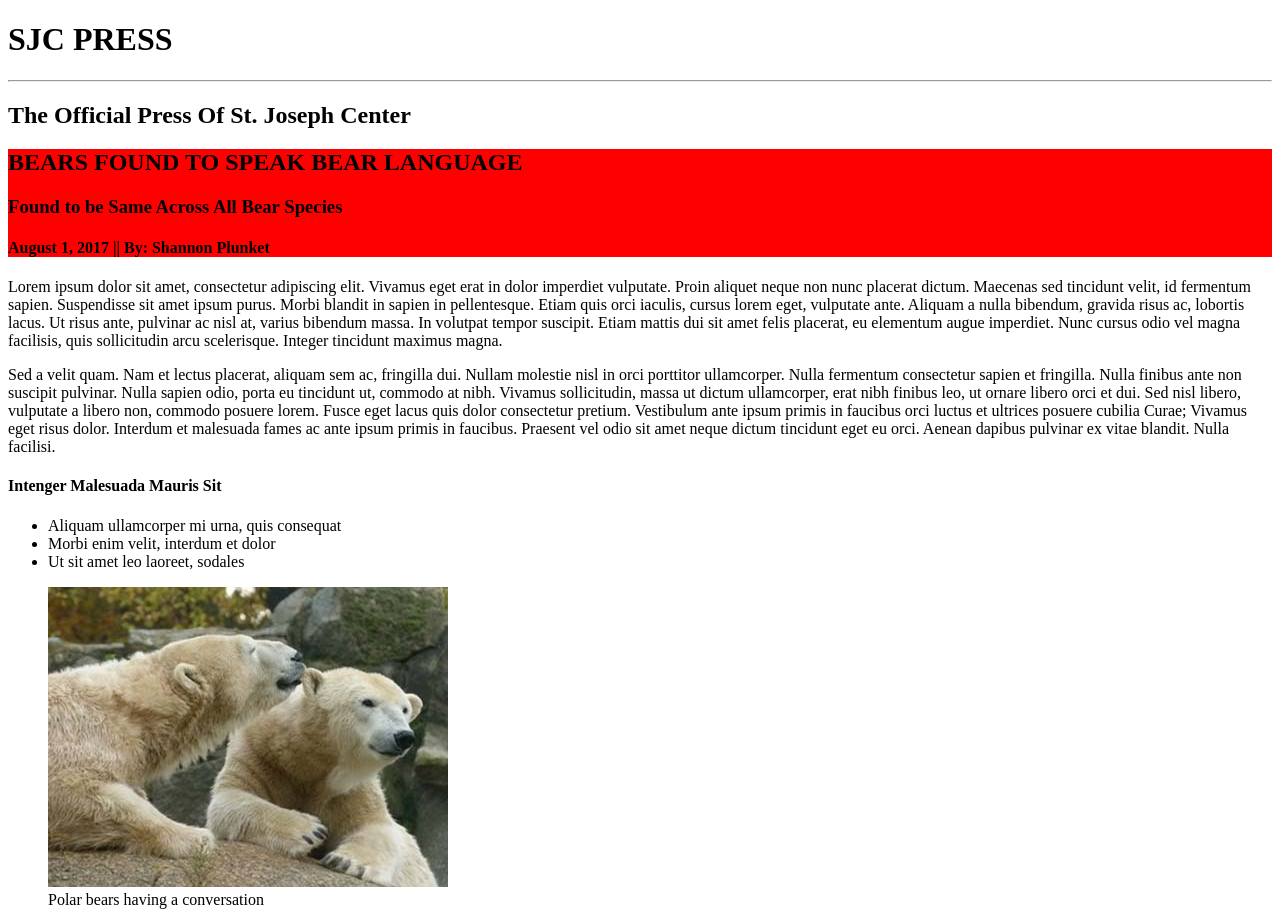
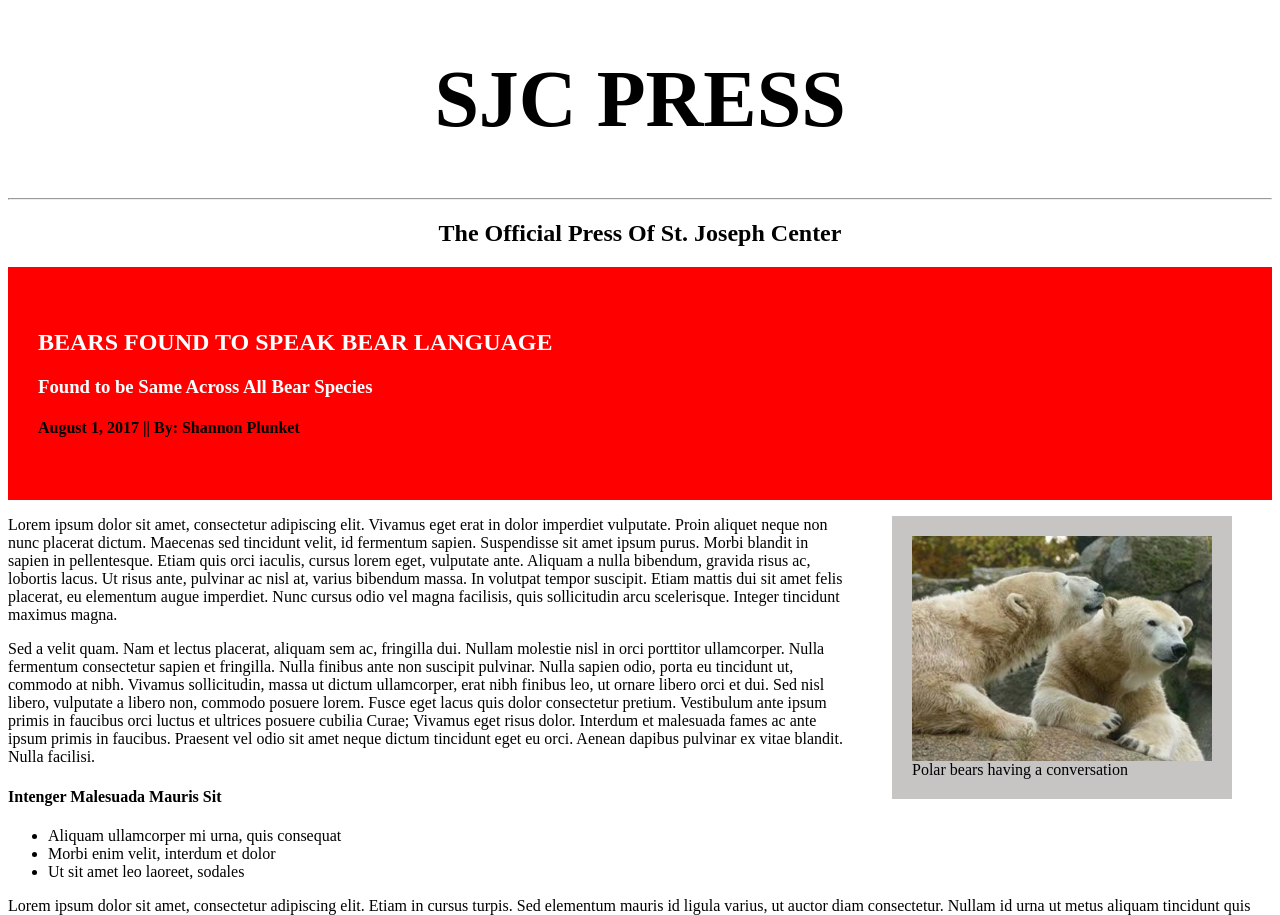
Before and after one commit to yolandacreates/news-article, a plain HTML site: page index.html in a window 1280 px wide. Shown: the top 915 px of the page. Drawn offline with Linux system fonts and the light colour scheme.

Commit message:
change this message to what you have completed

```diff
--- a/index.html
+++ b/index.html
@@ -4,11 +4,37 @@
 	<title>SJC Press || Breaking News</title>
 	<style type="text/css">
 		h1 {
+			text-align: center;
 			text-transform: uppercase;
+			font-size: 80px;
+
 		}
-	article header {
-		background-color: red;
-	}
+		h2 {
+			text-align: center;
+		}
+		h3 {
+			color: white;
+		}
+		article header {
+			background-color: red;
+			padding: 42px 30px;
+		}
+
+		article header h2 {
+
+			text-align: left;
+			color: white;
+		}
+
+		figure{
+			float: right;
+			background: #c7c4c4;
+    		padding: 20px;
+
+		}
+		img {
+    		float: left;
+		}
 	</style>
 </head>
 <body>
@@ -25,6 +51,11 @@
 			<h3>Found to be Same Across All Bear Species</h3>
 			<h4>August 1, 2017 || By: Shannon Plunket</h4>
 		</header>
+		<figure>
+			<img src="images/polar-bears-whisper.jpg" alt="two white polor bears with black eyes" hight="400" width="300">
+			<figcaption>Polar bears having a conversation</figcaption>
+		</figure>
+
 		<p>
 				Lorem ipsum dolor sit amet, consectetur adipiscing elit. Vivamus eget erat in dolor imperdiet vulputate. Proin aliquet neque non nunc placerat dictum. Maecenas sed tincidunt velit, id fermentum sapien. Suspendisse sit amet ipsum purus. Morbi blandit in sapien in pellentesque. Etiam quis orci iaculis, cursus lorem eget, vulputate ante. Aliquam a nulla bibendum, gravida risus ac, lobortis lacus. Ut risus ante, pulvinar ac nisl at, varius bibendum massa. In volutpat tempor suscipit. Etiam mattis dui sit amet felis placerat, eu elementum augue imperdiet. Nunc cursus odio vel magna facilisis, quis sollicitudin arcu scelerisque. Integer tincidunt maximus magna.
 		</p>
@@ -38,22 +69,18 @@
 			<li>Morbi enim velit, interdum et dolor</li>
 			<li>Ut sit amet leo laoreet, sodales</li>
 		</ul>
-		<figure>
-		<img src="images/polar-bears-whisper.jpg" alt="two white polor bears with black eyes">
-		<figcaption>Polar bears having a conversation</figcaption>
-		</figure>
 		<p>Lorem ipsum dolor sit amet, consectetur adipiscing elit. Etiam in cursus turpis. Sed elementum mauris id ligula varius, ut auctor diam consectetur. Nullam id urna ut metus aliquam tincidunt quis vitae leo. Etiam feugiat iaculis purus quis eleifend. Vestibulum ac ipsum turpis. Mauris commodo, ante quis convallis molestie, purus dui blandit urna, non pharetra tellus lacus eget felis. Sed id lectus a enim pharetra vulputate. Ut ullamcorper dictum molestie. Sed sagittis velit in purus eleifend vehicula. Sed tellus elit, euismod ac scelerisque sit amet, pellentesque et urna. Duis et dolor nisl. Quisque ac nisi lacus. Etiam suscipit neque libero, non imperdiet leo accumsan eget.</p>
-		<img src="images/grizzlies-argue.jpg" alt="two brown bears in water looking at eachother">
+		<img src="images/grizzlies-argue.jpg" alt="two brown bears in water looking at eachother"hight="640" width="406">
 		<p>Duis at dolor quis lorem mattis semper nec quis lorem. Pellentesque ultricies eget magna nec feugiat. Duis aliquet, sem non gravida</p>
 		<p>Lorem ipsum dolor sit amet, consectetur adipiscing elit. Phasellus egestas vitae tellus quis convallis. Vestibulum libero metus, condimentum in aliquam nec, mattis eu nibh. Morbi sit amet lectus eu augue dignissim pharetra eu at sem. Integer rutrum ex a nisi tempor auctor. Aenean fringilla massa ipsum, vel sagittis elit sollicitudin ac. Cras vitae nisl nulla. Integer libero libero, hendrerit non eleifend ut, convallis sit amet erat. Fusce lacinia quam a enim porta bibendum. Mauris placerat facilisis purus, id porttitor lacus pretium nec. Duis fermentum lobortis lectus. Fusce id magna non dolor elementum euismod malesuada in mi. Proin id consectetur purus. Quisque sit amet lacus sed justo varius condimentum in eget odio. Cras tempus venenatis metus, sit amet ultricies nibh dignissim id. Nulla viverra consequat nisi a tincidunt.</p>
 		<p>Quisque magna sem, imperdiet non egestas sit amet, commodo vel sem. Praesent non egestas quam, sit amet mattis lorem. Morbi molestie tellus ut accumsan vestibulum. Aliquam ex sapien, pulvinar ac luctus in, finibus ut ex. Donec a diam mi. Sed egestas enim non nulla accumsan, at aliquam lacus pretium. Nam cursus nec nisi sed viverra. Maecenas bibendum justo eget massa eleifend, nec efficitur eros lobortis. Nulla quis bibendum justo. Etiam ullamcorper gravida dolor, vel accumsan leo laoreet tempus. Aliquam lobortis ante quam, at tincidunt leo iaculis ut.</p>
 		<figure>
-		<img src="images/happy-bear.jpg" alt="one brown bear looking strate with brown eyes">
-		<figcaption>Grizzlies appear to be most social</figcaption>
+			<img src="images/happy-bear.jpg" alt="one brown bear looking strate with brown eyes" height="640" width="427">
+			<figcaption>Grizzlies appear to be most social</figcaption>
 	</figure>
 		<p>nteger gravida eu magna quis sodales. Curabitur eget luctus odio. Aliquam vel magna vitae enim pellentesque iaculis. Vestibulum mattis faucibus rutrum. Pellentesque in tristique lacus. Mauris maximus ac magna ut convallis. Quisque tincidunt tortor at convallis malesuada. Aliquam id augue sed risus feugiat congue vitae ac massa. Phasellus ut facilisis lectus. Donec congue, risus a mollis suscipit, tellus orci commodo neque, vitae ultrices lorem nunc non quam. Nullam non ligula lacus. Pellentesque id tempor nisl. In a dictum est. Phasellus eget dui sem. Etiam maximus ultrices lacus, ut mattis lorem euismod eget. Nullam eu nisi sed diam suscipit hendrerit.</p>
 		<p>Vivamus porttitor nunc at ante sodales congue. Etiam diam nunc, fringilla non erat in, consectetur dictum orci. Maecenas tincidunt ex et facilisis lobortis. Suspendisse mattis tincidunt felis, sed tincidunt arcu fermentum at. Pellentesque sodales diam id lectus egestas rutrum at eget tortor. Curabitur nec lectus vel orci condimentum suscipit a in lacus. Aenean ligula lacus, placerat sit amet fermentum sed, vehicula quis neque. Mauris pellentesque dui et libero consequat, id dignissim ligula auctor. Fusce dictum mi eu urna tempor, nec sollicitudin sem pretium. Lorem ipsum dolor sit amet, consectetur adipiscing elit.</p>
-		<img src="images/pandas.jpg" alt="four pandas eating">
+		<img src="images/pandas.jpg" alt="four pandas eating" height="480" width="640">
 	</article>
 </body>
 </html>
```
Also changed, not shown: 1 other file.
